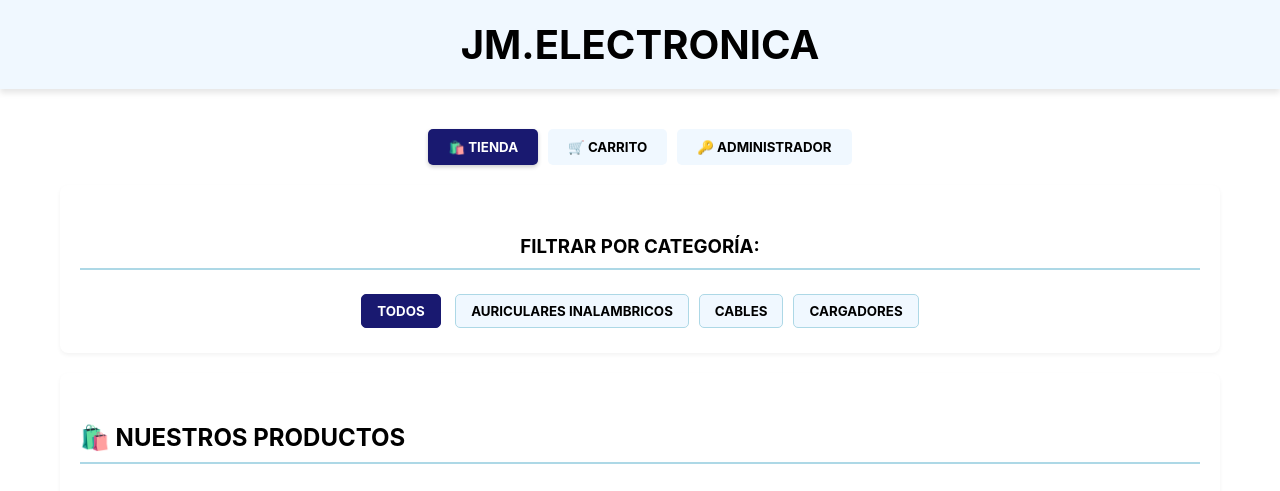
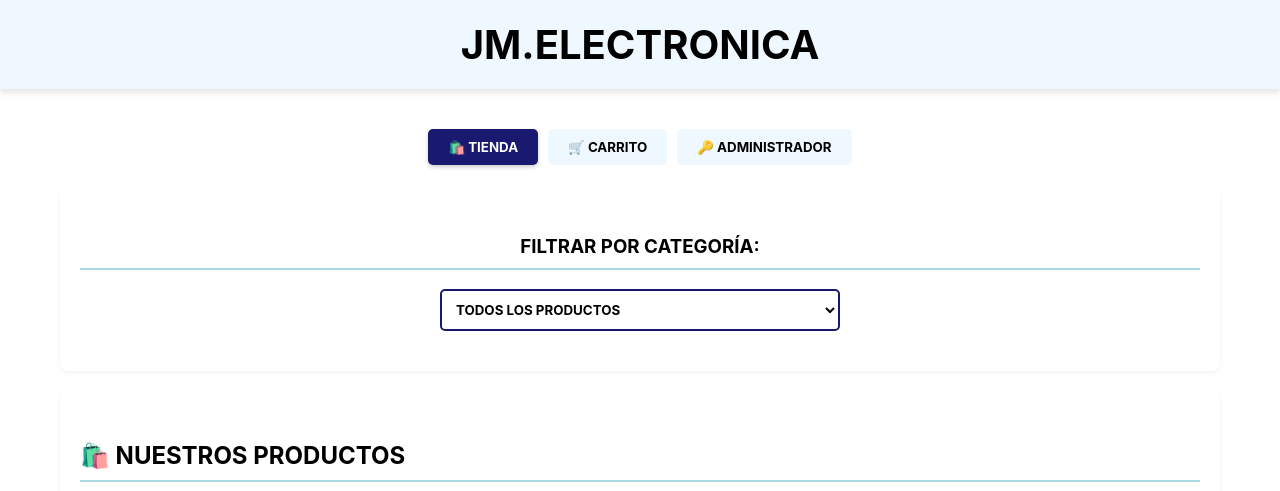
Before and after one commit to marianelafogel78-web/jmelectronica, a plain HTML site: page index.html in a window 1280 px wide. Shown: the top 491 px of the page. Drawn offline with Linux system fonts and the light colour scheme.

Commit message:
Add files via upload
selector de categoria

```diff
--- a/index.html
+++ b/index.html
@@ -59,6 +59,7 @@
             text-align: center; transition: transform 0.2s;
         }
         .producto-card:hover { transform: translateY(-5px); box-shadow: 0 4px 8px rgba(0, 0, 0, 0.1); }
+        /* TAMAÑO DE FOTO A 300PX (Confirmado por el usuario) */
         .producto-card img { width: 100%; height: 300px; object-fit: cover; border-radius: 4px; margin-bottom: 10px; }
         .producto-card h4 { margin: 5px 0; font-size: 1.1em; min-height: 40px; }
         .producto-card p.precio { font-weight: bold; color: var(--color-acento); font-size: 1.2em; margin: 10px 0; }
@@ -75,21 +76,20 @@
         .carrito-item input { width: 50px; text-align: center; padding: 5px; border: 1px solid var(--color-secundario); margin: 0 10px; }
         #resumen-carrito p { font-size: 1.5em; font-weight: bold; color: var(--color-texto); }
 
-        /* BOTONES DE FILTRO (NUEVO) */
-        .btn-filtro {
-            padding: 8px 15px; margin: 5px;
-            background-color: var(--color-primario);
+        /* Estilo para el nuevo SELECT de filtros */
+        #select-filtros-tienda {
+            padding: 10px;
+            margin: 10px auto 20px auto;
+            border: 2px solid var(--color-acento);
+            border-radius: 5px;
+            background-color: var(--color-fondo);
             color: var(--color-texto);
-            border: 1px solid var(--color-secundario);
-            border-radius: 5px; cursor: pointer;
-            font-weight: bold; text-transform: uppercase;
-            transition: background-color 0.2s, color 0.2s;
-        }
-        .btn-filtro:hover { background-color: var(--color-secundario); }
-        .btn-filtro.active {
-            background-color: var(--color-acento);
-            color: white;
-            border-color: var(--color-acento);
+            font-weight: bold;
+            text-transform: uppercase;
+            width: 80%; /* Ancho ajustado para centrar */
+            max-width: 400px;
+            cursor: pointer;
+            display: block;
         }
 
         /* BOTONES GENERALES */
@@ -182,9 +182,8 @@
 
             <section id="filtros-categoria" style="text-align: center; margin-bottom: 20px;">
                 <h3>FILTRAR POR CATEGORÍA:</h3>
-                <div id="contenedor-filtros-btn">
-                    <button class="btn-filtro active" onclick="filtrarProductos('TODOS', this)">TODOS</button>
-                    </div>
+                <select id="select-filtros-tienda" onchange="filtrarProductos(this.value)">
+                    </select>
             </section>
 
             <section id="productos-seccion">
@@ -272,8 +271,10 @@
                 if (!respProd.ok) throw new Error("No se pudo cargar productos.json");
                 productos = await respProd.json();
 
+                // Llama al nuevo renderizador de filtros
                 renderizarFiltros();
-                renderizarProductos();
+                // Asegura que al cargar, se muestren TODOS los productos
+                filtrarProductos('TODOS');
                 renderizarCarrito();
                 document.getElementById('loading-message').style.display = 'none';
 
@@ -358,7 +359,7 @@
         };
 
         // =================================================================
-        // 4. TIENDA Y FILTRADO
+        // 4. TIENDA Y FILTRADO (AHORA CON SELECT)
         // =================================================================
 
         const renderizarProductos = (productosParaMostrar = productos, filtroActivo = 'TODOS') => {
@@ -389,7 +390,7 @@
                 categoriasProductos[categoria].forEach(producto => {
                     contenedor.innerHTML += `
                         <div class="producto-card">
-                            <img src="${producto.foto}" alt="${producto.nombre}" onerror="this.onerror=null; this.src='https://placehold.co/300x200/ADD8E6/000?text=FOTO+NO+DISPONIBLE';">
+                            <img src="${producto.foto}" alt="${producto.nombre}" onerror="this.onerror=null; this.src='https://placehold.co/300x300/ADD8E6/000?text=FOTO+NO+DISPONIBLE';">
                             <h4>${producto.nombre}</h4>
                             <p class="precio">$${producto.precio.toFixed(2)}</p>
                             <button onclick="agregarAlCarrito(${producto.id})">AGREGAR AL CARRITO</button>
@@ -400,33 +401,28 @@
             });
         };
 
+        // Función actualizada para llenar el nuevo SELECT
         const renderizarFiltros = () => {
-            const contenedorFiltros = document.getElementById('contenedor-filtros-btn');
-            if (!contenedorFiltros) return;
+            const selectFiltros = document.getElementById('select-filtros-tienda');
+            if (!selectFiltros) return;
 
-            while (contenedorFiltros.children.length > 1) {
-                contenedorFiltros.removeChild(contenedorFiltros.lastChild);
-            }
+            let htmlOptions = `<option value="TODOS">TODOS LOS PRODUCTOS</option>`;
 
+            // Obtenemos las categorías únicas de los productos y las ordenamos
             const categoriasUnicas = new Set(productos.map(p => p.categoria).filter(c => c && c.trim() !== ''));
-
             const categoriasOrdenadas = Array.from(categoriasUnicas).sort();
 
             categoriasOrdenadas.forEach(cat => {
-                const btn = document.createElement('button');
-                btn.className = 'btn-filtro';
-                btn.textContent = cat;
-                btn.setAttribute('onclick', `filtrarProductos('${cat}', this)`);
-                contenedorFiltros.appendChild(btn);
+                htmlOptions += `<option value="${cat}">${cat}</option>`;
             });
+
+            selectFiltros.innerHTML = htmlOptions;
+            // Asegura que al iniciar, el select esté en "TODOS"
+            selectFiltros.value = 'TODOS';
         };
 
-        const filtrarProductos = (categoria, boton, soloRenderizar = false) => {
-            if (!soloRenderizar && boton) {
-                document.querySelectorAll('#contenedor-filtros-btn .btn-filtro').forEach(b => b.classList.remove('active'));
-                boton.classList.add('active');
-            }
-
+        // Función de filtrado simplificada para recibir el valor del select
+        const filtrarProductos = (categoria) => {
             let productosFiltrados = [];
             if (categoria === 'TODOS') {
                 productosFiltrados = productos;
@@ -435,10 +431,6 @@
             }
 
             renderizarProductos(productosFiltrados, categoria);
-
-            if (!soloRenderizar) {
-                 document.getElementById('productos-seccion').scrollIntoView({ behavior: 'smooth' });
-            }
         };
 
 
@@ -565,7 +557,7 @@
 
             categorias.push(nuevaCat);
             renderizarSelectCategorias();
-            renderizarFiltros();
+            renderizarFiltros(); // Actualiza el select de la tienda
             inputCategoria.value = '';
             mostrarMensaje("CATEGORÍA AGREGADA (RECUERDA DESCARGAR JSON).");
         };
@@ -580,7 +572,7 @@
                     categorias = categorias.filter(cat => cat !== catAEliminar);
                     productos.forEach(p => { if (p.categoria === catAEliminar) p.categoria = ''; });
                     renderizarSelectCategorias();
-                    renderizarFiltros();
+                    renderizarFiltros(); // Actualiza el select de la tienda
                     filtrarYRenderizarProductos();
                     renderizarProductos();
                     mostrarMensaje("CATEGORÍA ELIMINADA. DESCARGA LOS JSON PARA GUARDAR.");
@@ -636,8 +628,8 @@
 
             filtrarYRenderizarProductos();
             limpiarFormulario();
-            renderizarFiltros();
-            renderizarProductos();
+            renderizarFiltros(); // Actualiza el select de la tienda
+            filtrarProductos('TODOS'); // Muestra todo en la tienda al guardar
             mostrarMensaje("PRODUCTO PROCESADO. NO OLVIDES DESCARGAR JSON.");
         };
 
@@ -668,6 +660,7 @@
                 if (confirmado) {
                     productos = productos.filter(p => p.id !== id);
                     filtrarYRenderizarProductos();
+                    renderizarFiltros(); // Actualiza el select de la tienda
                     renderizarProductos();
                     mostrarMensaje("PRODUCTO ELIMINADO. DESCARGA EL JSON.");
                 }
@@ -703,8 +696,12 @@
 
             if (id === 'tienda') {
                 renderizarCarrito();
-                const todosButton = document.querySelector('#contenedor-filtros-btn .btn-filtro:first-child');
-                if(todosButton) filtrarProductos('TODOS', todosButton, true);
+                // Al volver a la tienda, se asegura que el filtro esté en 'TODOS'
+                const selectFiltros = document.getElementById('select-filtros-tienda');
+                if(selectFiltros) {
+                    selectFiltros.value = 'TODOS';
+                    filtrarProductos('TODOS');
+                }
             }
         };
 
```
